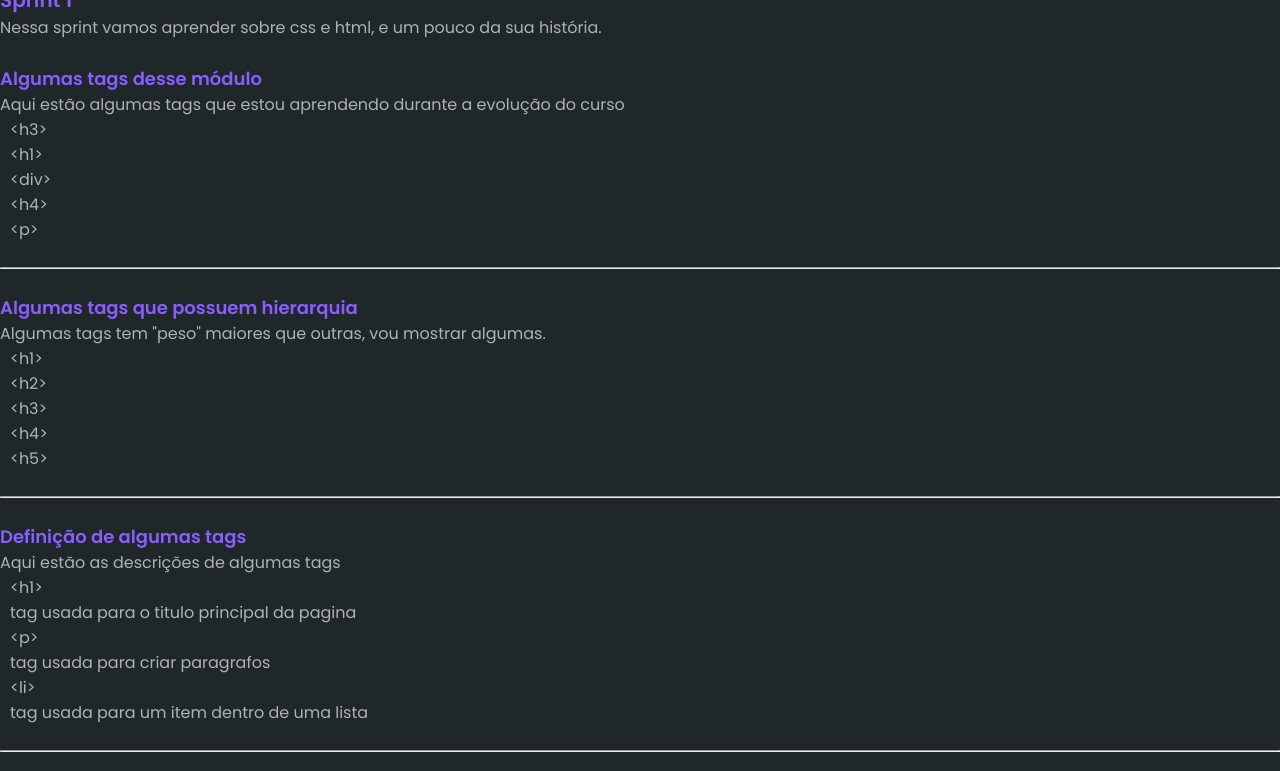
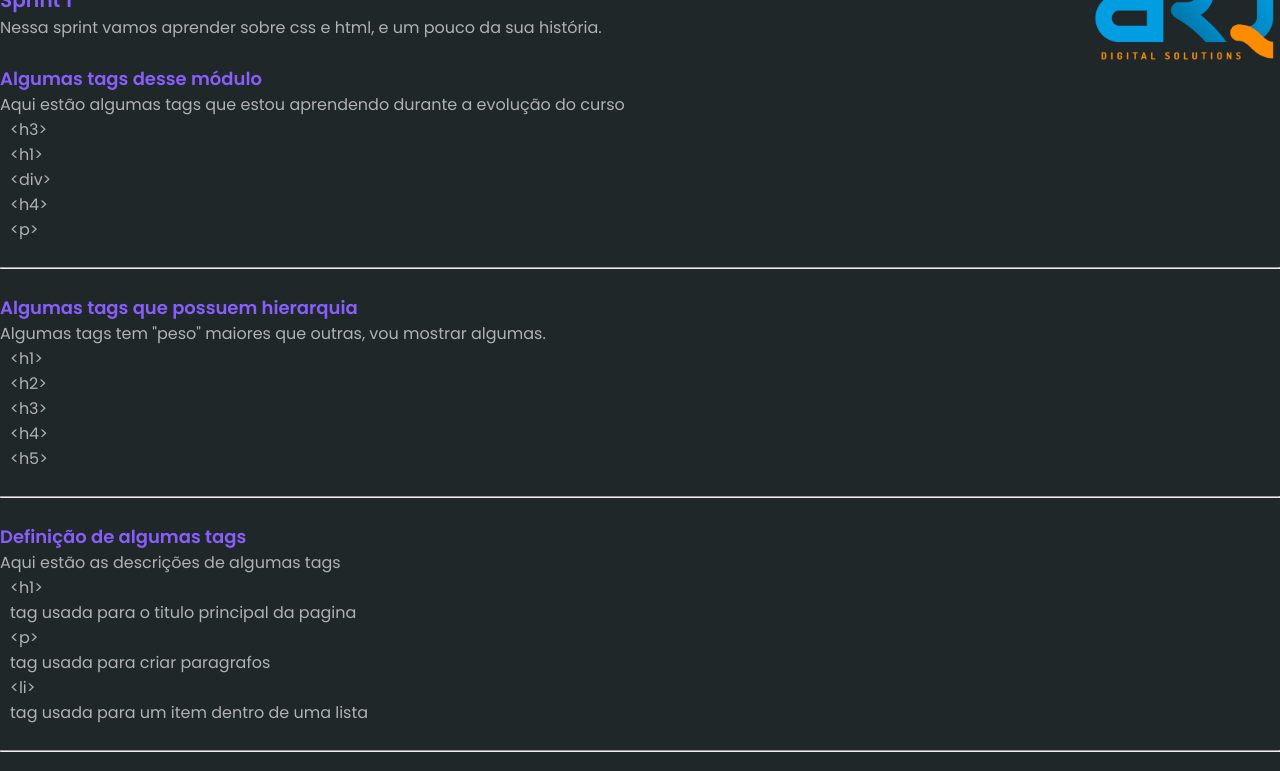
Before and after one commit to lucastsutsumi/formacao-front-BRQ, a plain HTML site: page exercicios.html in a window 1280 px wide. Shown: the part 50-821 px from the top of the page. Drawn offline with Linux system fonts and the light colour scheme.

Commit message:
add brq logo

```diff
--- a/_css/estilo.css
+++ b/_css/estilo.css
@@ -18,6 +18,11 @@
 
 body {
   background-color: var(--background);
+  background-image: url('/_images/logo-brq.png');
+  background-repeat: no-repeat;
+  background-position: right top;
+  background-size: 15%;
+  background-attachment: fixed;
 
   font-family: 'Poppins', sans-serif;
   font-weight: 400;
```
Also changed, not shown: _images/logo-brq.png (added).
